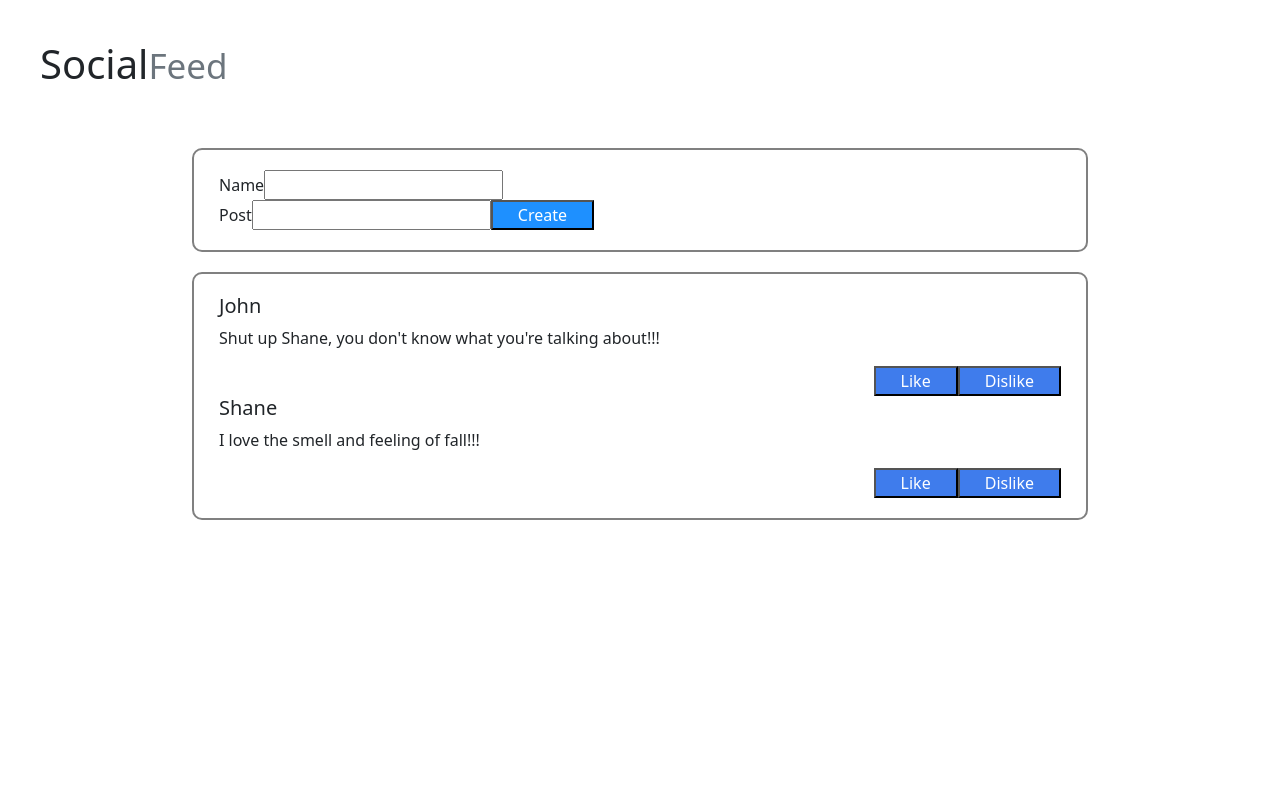
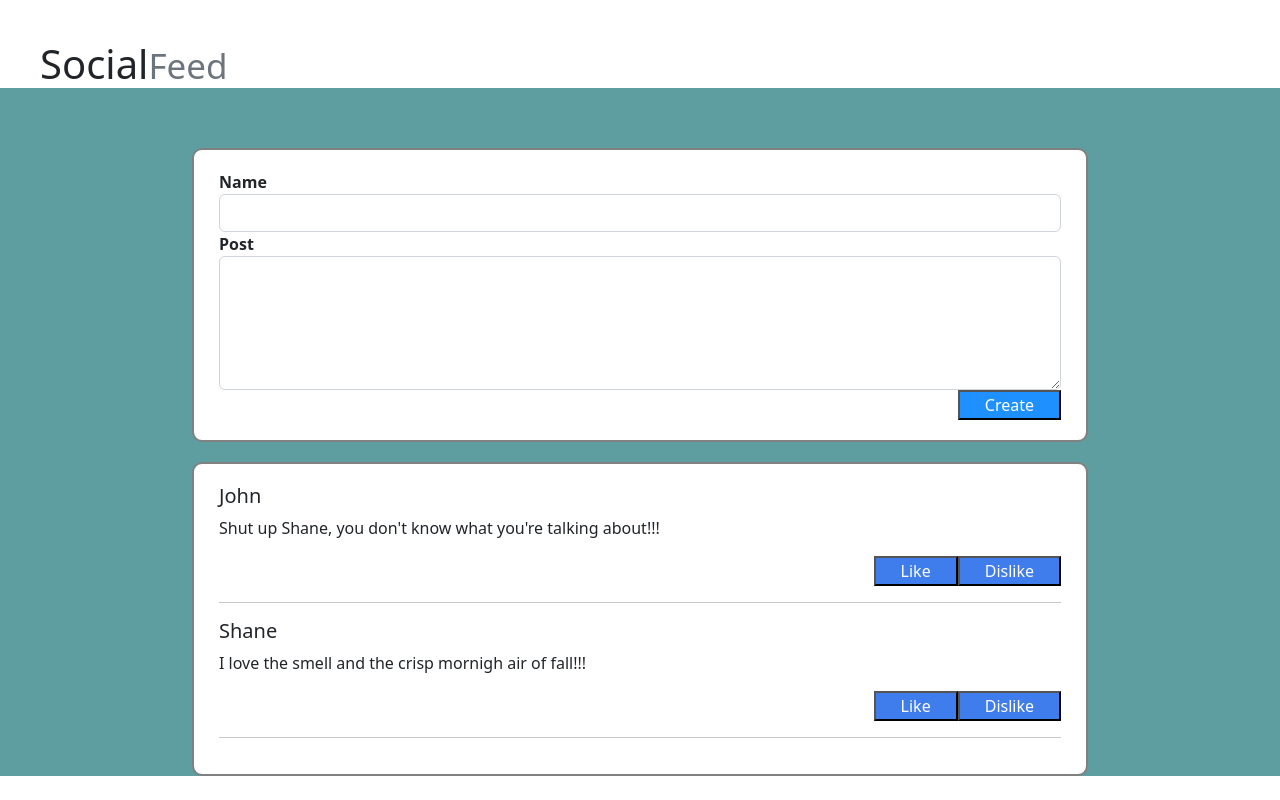
Before and after one commit to STanner03/social-feed, a React (Create React App) app: page / in a window 1280 px wide. Built offline with nearby package versions, Linux system fonts and the light colour scheme.

Commit message:
Finished styling the components.

```diff
--- a/src/App.css
+++ b/src/App.css
@@ -8,6 +8,7 @@
     margin-top: 20px;
     flex-direction: column;
     justify-content: center;
+    background-color: white;
 }
 
 .box-align {
@@ -15,7 +16,18 @@
     justify-content: center;
 }
 
-.buttons {
+.coloring1 {
+    background-color: cadetblue;
+}
+.coloring2 {
+    background-color: white;
+}
+
+.post-divide {
+
+}
+
+.button-placement {
     display: flex;
     justify-content: flex-end;
 }
@@ -30,3 +42,7 @@ button {
     border-radius: 30px;
     text-decoration: wavy;
 }
+
+label {
+    text-emphasis: heavy;
+}
--- a/src/App.jsx
+++ b/src/App.jsx
@@ -6,7 +6,7 @@ import PostList from './Components/PostList/PostList';
 
 function App() {
 
-  const [posts, setPosts] = useState([{name: 'John', post: "Shut up Shane, you don't know what you're talking about!!!"}, {name: 'Shane', post: "I love the smell and feeling of fall!!!"}]);
+  const [posts, setPosts] = useState([{name: 'John', post: "Shut up Shane, you don't know what you're talking about!!!"}, {name: 'Shane', post: "I love the smell and the crisp mornigh air of fall!!!"}]);
 
   function addNewPost(post){
 
@@ -16,7 +16,7 @@ function App() {
   }
 
   return (
-    <div>
+    <div className='coloring1'>
       <NavBar />
           <CreatedPostForm addNewPostProperty={addNewPost} />
           <PostList parentPosts={posts} />
--- a/src/Components/CreatedPostForm/CreatedPostForm.jsx
+++ b/src/Components/CreatedPostForm/CreatedPostForm.jsx
@@ -19,13 +19,15 @@ const CreatedPostForm = (props) => {
             <div className='box-align'>
                 <div className='border-box'>
                     <div>
-                        <label>Name</label>
-                        <input type='text' value={name} onChange={(e) => setName(e.target.value)} />
+                        <label><b>Name</b></label>
+                        <input className='form-control' rows={1} type='text' value={name} onChange={(e) => setName(e.target.value)} />
                     </div>
                     <div>
-                        <label>Post</label>
-                        <input type='text' value={post} onChange={(e) => setPost(e.target.value)} />
-                        <button type="submit">Create</button>
+                        <label><b>Post</b></label>
+                        <textarea className='form-control' rows={5} value={post} onChange={(e) => setPost(e.target.value)} />
+                        <div className='button-placement'>
+                            <button type="submit">Create</button>
+                        </div>
                     </div>
                 </div>
             </div>
--- a/src/Components/LikeDislikeButton/LikeDislikeButton.css
+++ b/src/Components/LikeDislikeButton/LikeDislikeButton.css
@@ -1,10 +1,10 @@
-/* button {
+button {
     color: white;
     text-align: center;
     font-size: medium;
     border-radius: 30px;
     text-decoration: wavy;
-} */
+}
 
 button:hover {
     box-shadow: 0 12px 16px 0 rgba(0, green0, blue0, alpha0.24), 0 17px 50px 0 rgba(0, green0, blue0, alpha0.19);
--- a/src/Components/NavBar/NavBar.jsx
+++ b/src/Components/NavBar/NavBar.jsx
@@ -1,6 +1,6 @@
 const NavBar = (props) => {
     return (
-        <div>
+        <div className="coloring2">
             <h1 style={{margin: '1em'}}>Social
             <small className='text-muted'>Feed</small></h1>
         </div>
--- a/src/Components/Post/Post.jsx
+++ b/src/Components/Post/Post.jsx
@@ -2,16 +2,17 @@ import LikeDislikeButton from "../LikeDislikeButton/LikeDislikeButton";
 
 const Post = (props) => {
   return (
-    <div>
+    <div className="post-divide">
       <div>
         <h5>{props.postData.name}</h5>
       </div>
       <div>
         <p>{props.postData.post}</p>
       </div>
-      <div className="buttons">
+      <div className="button-placement">
         <LikeDislikeButton />
       </div>
+      <hr></hr>
     </div>
   );
 };
```
